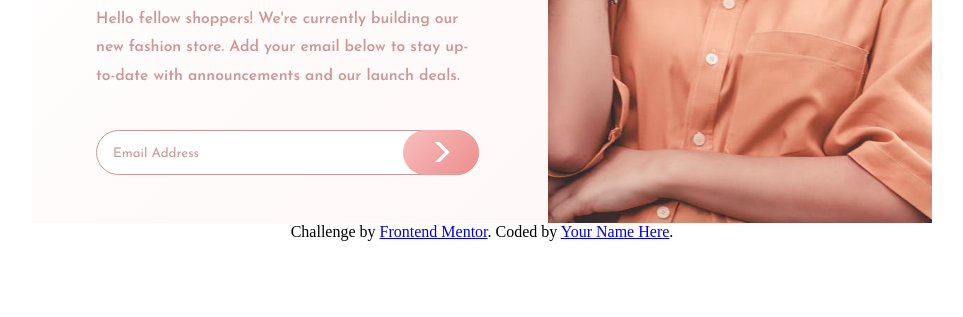
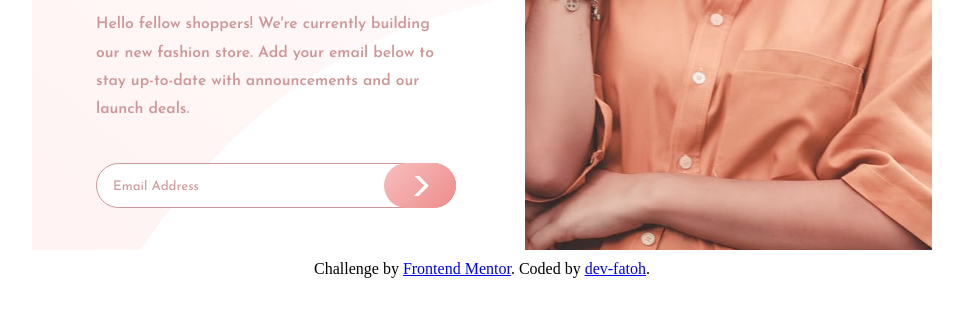
Before and after one commit to dev-fatoh/comming-soon, a plain HTML site: page index.html in a window 1280 px wide. Shown: the part 341-658 px from the top of the page, without its empty margins (158-1121 px from the left). Drawn offline with Linux system fonts and the light colour scheme.

Commit message:
last update

```diff
--- a/css/style.css
+++ b/css/style.css
@@ -42,6 +42,7 @@ img{
     grid-template-rows: auto;
     grid-column-gap: 5px;
     background: linear-gradient(var(--linear-deg),var(--linear1),var(--linear2));
+    margin-bottom: 10px;
 
 
 
@@ -147,8 +148,9 @@ form button img{
 
     }
     .wrapper{
-        grid-template-columns: 2fr 1.5fr;
+        grid-template-columns: 1.2fr 1fr;
         grid-template-rows: 20% 80%;
+        background: url("../images/bg-pattern-desktop.svg") no-repeat;
     }
     .header{
         grid-row: 1/2;
--- a/index.html
+++ b/index.html
@@ -48,7 +48,7 @@
     <footer>
         <p class="attribution">
             Challenge by <a href="https://www.frontendmentor.io?ref=challenge" target="_blank">Frontend Mentor</a>.
-            Coded by <a href="#">Your Name Here</a>.
+            Coded by <a href="#">dev-fatoh</a>.
         </p>
     </footer>
     <script type="text/javascript" charset="utf-8" src=js/main.js>
```
